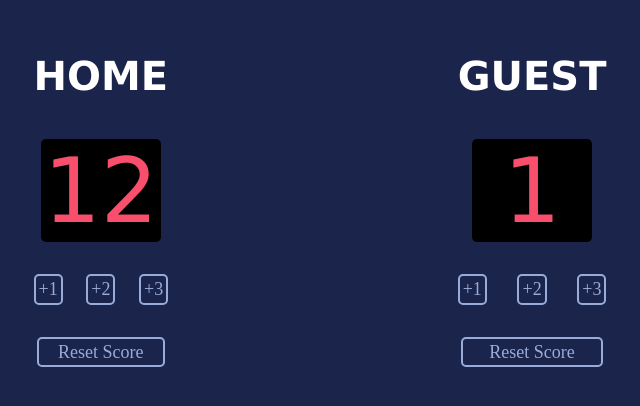
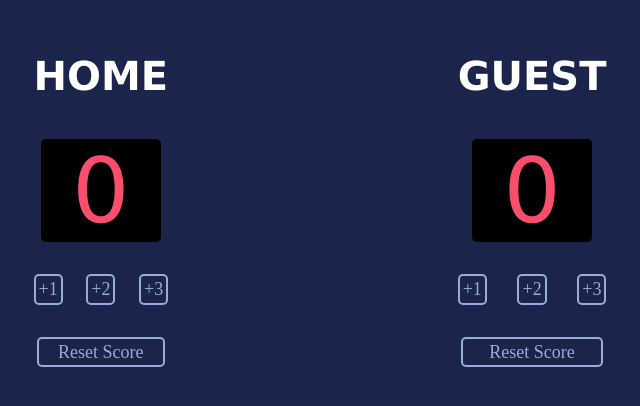
Before and after one commit to Jhondrek/Counter-web-app, a website built with Vite: page index.html in a window 1280 px wide. Shown: the part 146-552 px from the top of the page, without its empty margins (320-960 px from the left). Built offline with nearby package versions, Linux system fonts and the light colour scheme.

Commit message:
Initial Score update
The score will be initially 0

```diff
--- a/index.html
+++ b/index.html
@@ -12,7 +12,7 @@
              -->
         <div class="score-container">
             <h3>HOME</h3>
-            <p id="home-score">12</p>
+            <p id="home-score">0</p>
 
             <div class="score-btn-Container">
 
@@ -33,7 +33,7 @@
              -->
         <div class="score-container">
             <h3>GUEST</h3>
-            <p id="guest-score">1</p>
+            <p id="guest-score">0</p>
 
             <div class="score-btn-Container">
                 <button class="btm" id="guest-btn-plusOne" onclick="addOnePointGuest()">+1</button>
```
